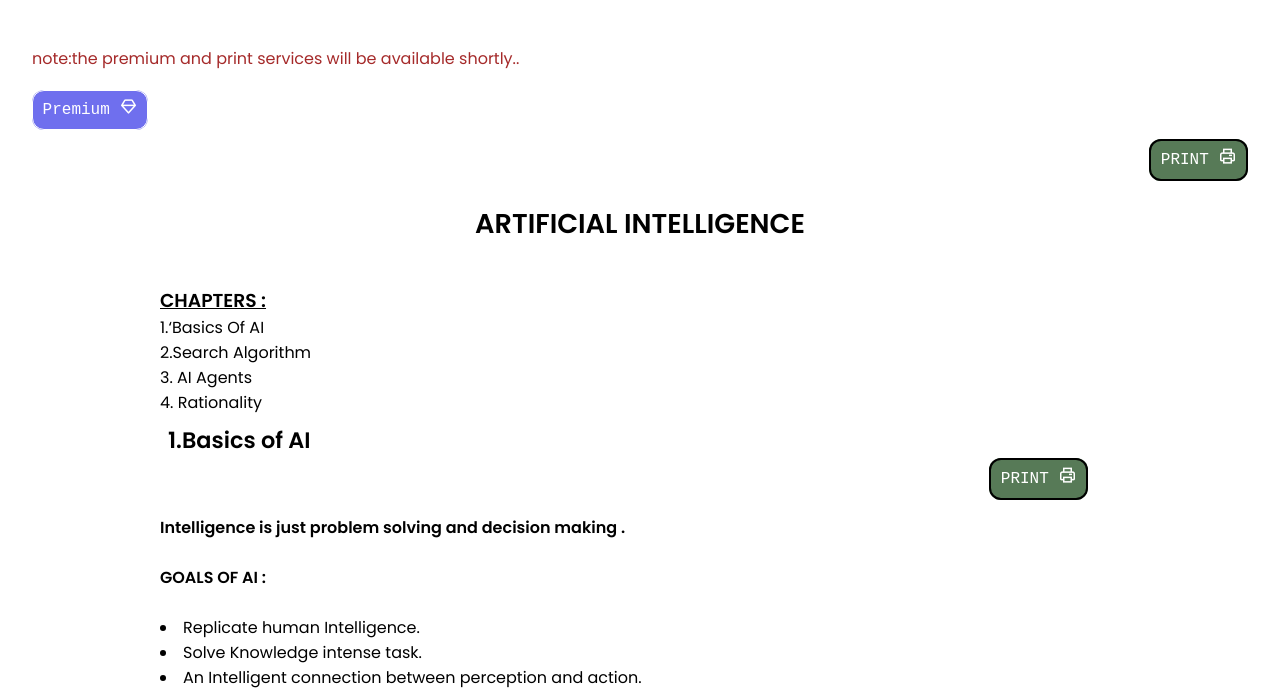
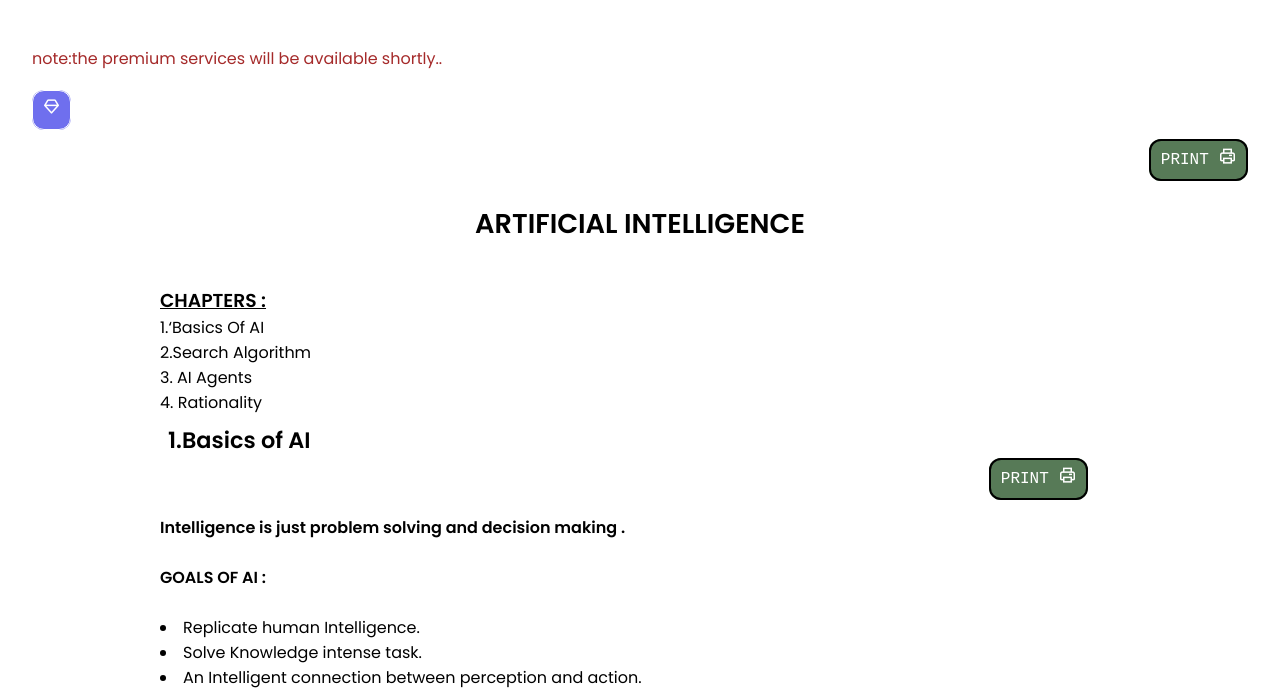
Before and after one commit to AmalSonu2874/freetime-bucks, a plain HTML site: page index.html in a window 1280 px wide. Shown: the part 90-784 px from the top of the page. Drawn offline with nearby package versions, Linux system fonts and the light colour scheme.

Commit message:
Update index.html

```diff
--- a/index.html
+++ b/index.html
@@ -97,8 +97,8 @@
   </nav>
 
   <div class="description">
-    <p style="color:brown;">note:the premium and print services will be available shortly..</p> <br>
-    <p><a href="#contact">Premium <i class='bx bx-diamond'></i></a></p>
+    <p style="color:brown;">note:the premium services will be available shortly..</p> <br>
+    <p><a href="#contact"><i class='bx bx-diamond'></i></a></p>
   </div>
   <br>
   <!--Print-->
```
